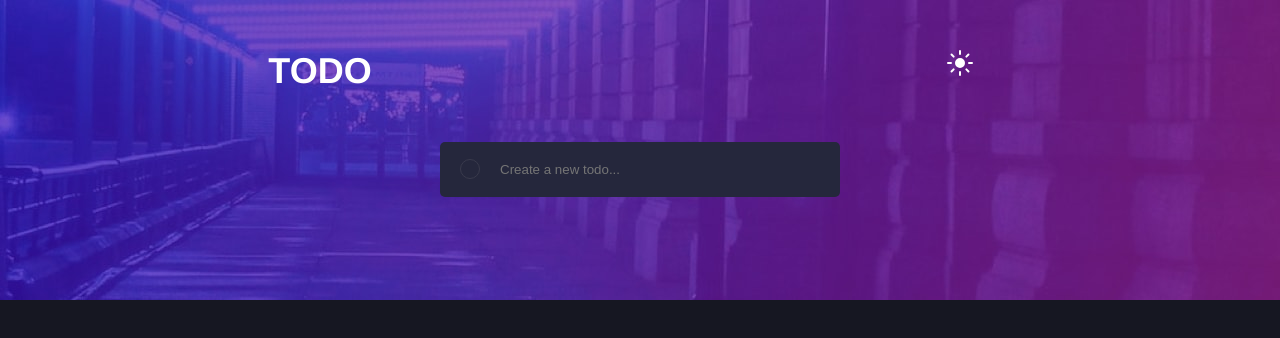
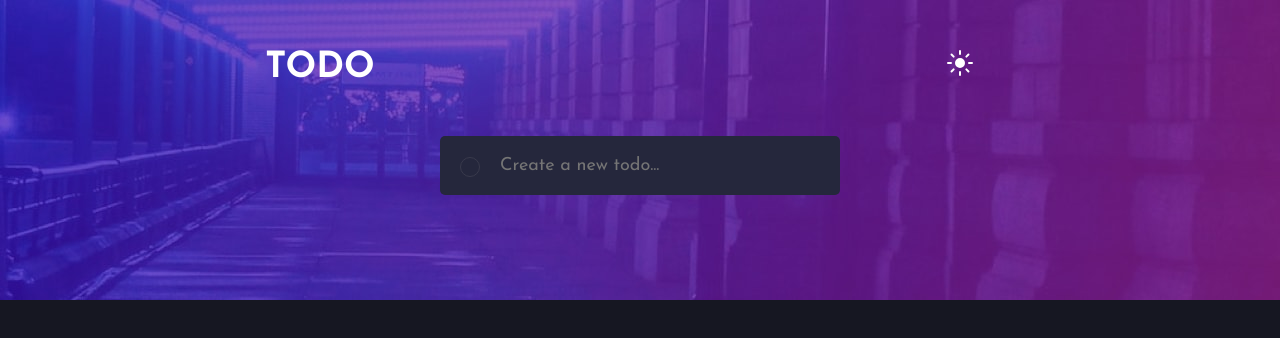
Before and after one commit to ellaidevs/todo-app, a Vue app: page / in a window 1280 px wide. Shown: the top 338 px of the page. Built offline with nearby package versions, Linux system fonts and the light colour scheme.

Commit message:
feat: add google font(Josefin Sans)

```diff
--- a/src/App.vue
+++ b/src/App.vue
@@ -8,16 +8,21 @@
 </template>
 
 <style>
+@import url('https://fonts.googleapis.com/css2?family=Josefin+Sans:ital,wght@0,100;0,200;0,300;0,400;0,500;0,600;0,700;1,100;1,200;1,300;1,400;1,500;1,600;1,700&display=swap');
+
 #app {
-  font-family: Avenir, Helvetica, Arial, sans-serif;
   -webkit-font-smoothing: antialiased;
   -moz-osx-font-smoothing: grayscale;
   text-align: center;
   color: #2c3e50;
+  font-family: 'Josefin Sans', sans-serif;
 }
 
 body {
   margin: 0;
   padding: 0;
+  background: hsl(235, 21%, 11%);
+  font-size: 18px;
+  color: white;
 }
 </style>
--- a/src/components/List.vue
+++ b/src/components/List.vue
@@ -24,7 +24,6 @@
 input[type='checkbox'] {
   min-width: 20px;
   min-height: 20px;
-  /* padding: 10px; */
   border-radius: 50%;
   vertical-align: middle;
   border: 1px solid hsl(237, 14%, 26%);
@@ -45,6 +44,8 @@
 }
 
 input[type='text'] {
+  font-family: 'Josefin Sans', sans-serif;
+  font-size: 18px;
   padding: 20px 20px;
   border-style: none;
   background: hsl(235, 24%, 19%);
--- a/src/views/Home.vue
+++ b/src/views/Home.vue
@@ -11,6 +11,7 @@
 <script>
 import Header from '../components/Header.vue'
 import List from '../components/List.vue'
+// import @url('https://fonts.googleapis.com/css?family=Roboto+Condensed');
 
 export default {
   name: 'Home',
@@ -20,11 +21,3 @@
   },
 }
 </script>
-
-<style>
-body {
-  background: hsl(235, 21%, 11%);
-  font-size: 18px;
-  color: white;
-}
-</style>
```
